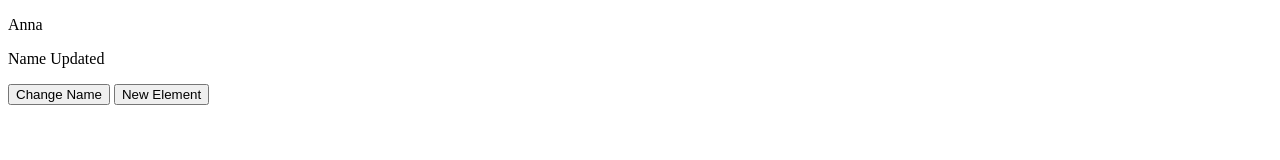
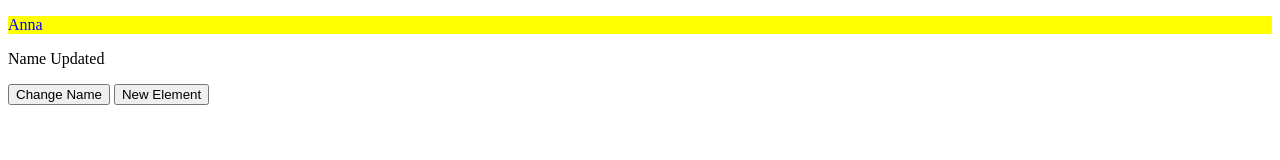
Before and after one commit to KeisGSmit/ReactAngularVue, a plain HTML site: page Vue_introduction/index.html in a window 1280 px wide. Both pictures are taken after a click on the button "Change Name". Drawn offline with nearby package versions, Linux system fonts and the light colour scheme.

Commit message:
setting css classes dynamically

```diff
--- a/Vue_introduction/index.html
+++ b/Vue_introduction/index.html
@@ -6,13 +6,13 @@
     <meta http-equiv="X-UA-Compatible" content="IE=edge">
     <meta name="viewport" content="width=device-width, initial-scale=1.0">
     <script src="https://cdn.jsdelivr.net/npm/vue@2.6.12/dist/vue.js"></script>
-    <link rel="stylesheet" href="style.css">
+    <link rel="stylesheet" href="styles.css">
     <title>The world of Javascript</title>
 </head>
 
 <body>
     <div id="app">
-        <p>{{ name }}</p>
+        <p v-bind:class="{updated: name == 'Keis' ? false : true}" >{{ name }}</p>
         <p v-if="name == 'Keis' ? false : true">Name Updated</p>
         <button v-on:click="nameChange">Change Name</button>
         <button v-on:click="addElement">New Element</button>
--- a/Vue_introduction/styles.css
+++ b/Vue_introduction/styles.css
@@ -0,0 +1,4 @@
+.updated {
+    color: blue;
+    background-color: yellow;
+}
```
